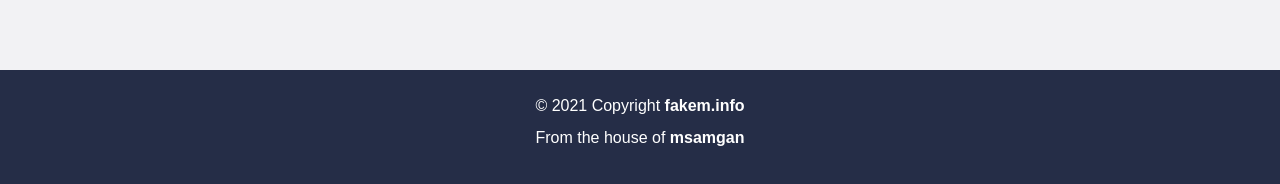
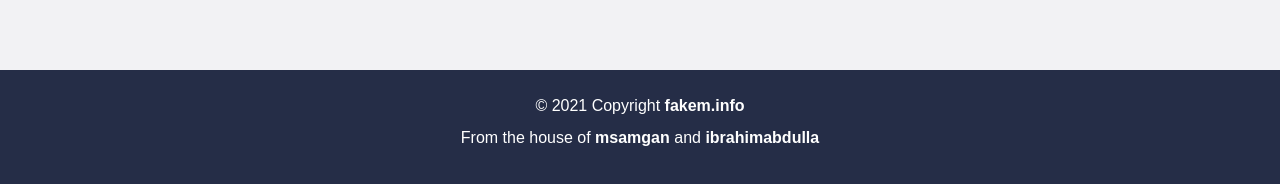
Before and after one commit to msamgan/fakem-tools, a React (Create React App) app: page / in a window 1280 px wide. Shown: the part 926-1110 px from the top of the page. Built offline with nearby package versions, Linux system fonts and the light colour scheme.

Commit message:
added credit to footer

```diff
--- /dev/null
+++ b/src/components/Footer/Footer.js
@@ -0,0 +1,24 @@
+import React from 'react';
+
+
+const Footer = () => (
+    <footer
+        className="text-center text-lg-start bg-light text-muted footer-bg">
+        <div className="text-center p-4 text-white">
+            © {new Date().getFullYear()} Copyright <a
+            className="text-reset fw-bold ml-2"
+            href="https://fakem.info/">fakem.info</a>
+
+            <p className={'mt-2'}>From the house of <a
+                target="_blank"
+                className={'text-reset fw-bold ml-2'}
+                href={'https://github/msamgan'}>msamgan</a> and <a
+                target="_blank"
+                className={'text-reset fw-bold ml-2'}
+                href={'https://ibrahimabdulla.in/'}>ibrahimabdulla</a>
+            </p>
+        </div>
+    </footer>
+);
+
+export default Footer;
--- a/src/layout/MasterLayout/MasterLayout.js
+++ b/src/layout/MasterLayout/MasterLayout.js
@@ -1,6 +1,7 @@
 import React from 'react';
 import Nav from "../../components/Nav/Nav";
 import Notifications from 'react-notify-toast';
+import Footer from "../../components/Footer/Footer";
 
 
 const MasterLayout = ({children}) => (
@@ -11,26 +12,12 @@ const MasterLayout = ({children}) => (
             </header>
             <Notifications/>
 
-            <div className={''} style={{
-
-            }}>
+            <div className={''} style={{}}>
                 {children}
             </div>
         </div>
 
-        <footer
-            className="text-center text-lg-start bg-light text-muted footer-bg">
-            <div className="text-center p-4 text-white">
-                © {new Date().getFullYear()} Copyright <a
-                className="text-reset fw-bold ml-2"
-                href="https://fakem.info/">fakem.info</a>
-
-                <p className={'mt-2'}>From the house of <a
-                    target="_blank"
-                    className={'text-reset fw-bold ml-2'}
-                    href={'https://github/msamgan'}>msamgan</a></p>
-            </div>
-        </footer>
+        <Footer/>
     </div>
 );
 
```
